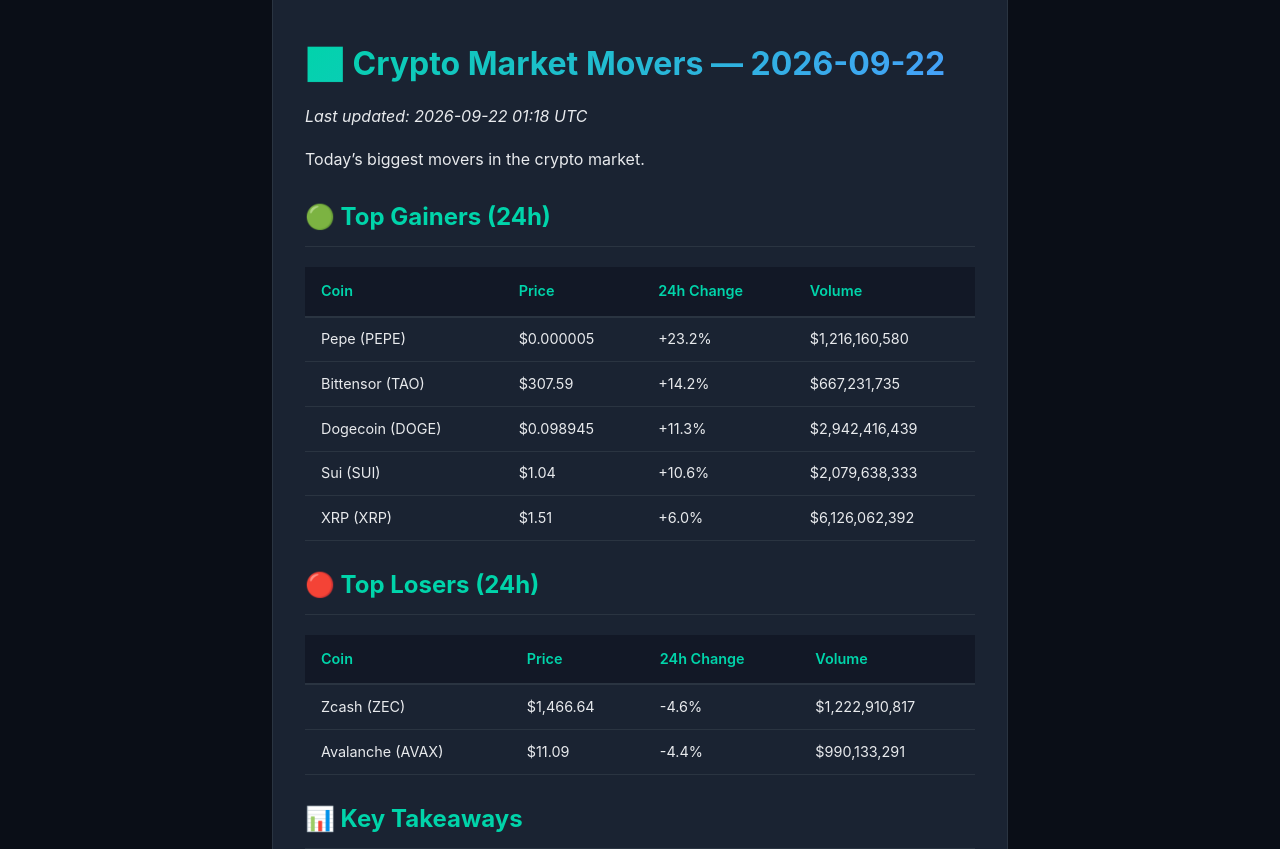
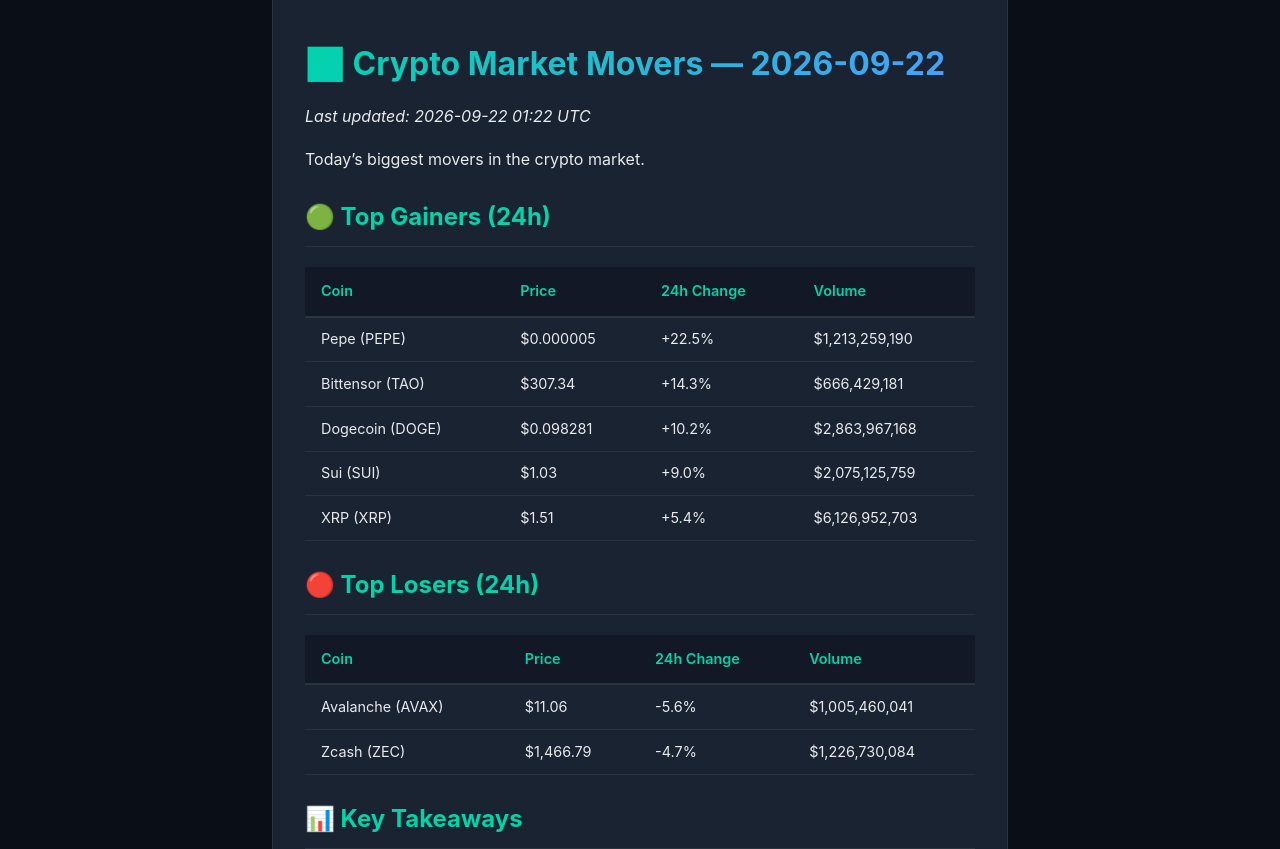
Before and after one commit to alexcipher-CRE/crypto-insights, a Jekyll site: the page built from _posts/2026-09-22-market-movers.md, in a window 1280 px wide. Shown: the part 455-1304 px from the top of the page. Built offline with Jekyll 4.4.1, drawn with Linux system fonts in a browser that asks for light colours.

Commit message:
🚀 Auto-update: 7 posts

```diff
--- a/_posts/2026-09-22-market-movers.md
+++ b/_posts/2026-09-22-market-movers.md
@@ -6,7 +6,7 @@ tags: [crypto, market, analysis]
 
 # 📈 Crypto Market Movers — 2026-09-22
 
-*Last updated: 2026-09-22 01:18 UTC*
+*Last updated: 2026-09-22 01:22 UTC*
 
 Today's biggest movers in the crypto market.
 
@@ -14,18 +14,18 @@ Today's biggest movers in the crypto market.
 
 | Coin | Price | 24h Change | Volume |
 |------|-------|-------------|--------|
-| Pepe (PEPE) | $0.000005 | +23.2% | $1,216,160,580 |
-| Bittensor (TAO) | $307.59 | +14.2% | $667,231,735 |
-| Dogecoin (DOGE) | $0.098945 | +11.3% | $2,942,416,439 |
-| Sui (SUI) | $1.04 | +10.6% | $2,079,638,333 |
-| XRP (XRP) | $1.51 | +6.0% | $6,126,062,392 |
+| Pepe (PEPE) | $0.000005 | +22.5% | $1,213,259,190 |
+| Bittensor (TAO) | $307.34 | +14.3% | $666,429,181 |
+| Dogecoin (DOGE) | $0.098281 | +10.2% | $2,863,967,168 |
+| Sui (SUI) | $1.03 | +9.0% | $2,075,125,759 |
+| XRP (XRP) | $1.51 | +5.4% | $6,126,952,703 |
 
 ## 🔴 Top Losers (24h)
 
 | Coin | Price | 24h Change | Volume |
 |------|-------|-------------|--------|
-| Zcash (ZEC) | $1,466.64 | -4.6% | $1,222,910,817 |
-| Avalanche (AVAX) | $11.09 | -4.4% | $990,133,291 |
+| Avalanche (AVAX) | $11.06 | -5.6% | $1,005,460,041 |
+| Zcash (ZEC) | $1,466.79 | -4.7% | $1,226,730,084 |
 
 ## 📊 Key Takeaways
 
```
Also changed, not shown: _posts/2026-09-22-defi-yields.md (+8 -6 lines), _posts/2026-09-22-trending-coins.md (+1 -1 lines), _posts/index.md (+1 -1 lines).
